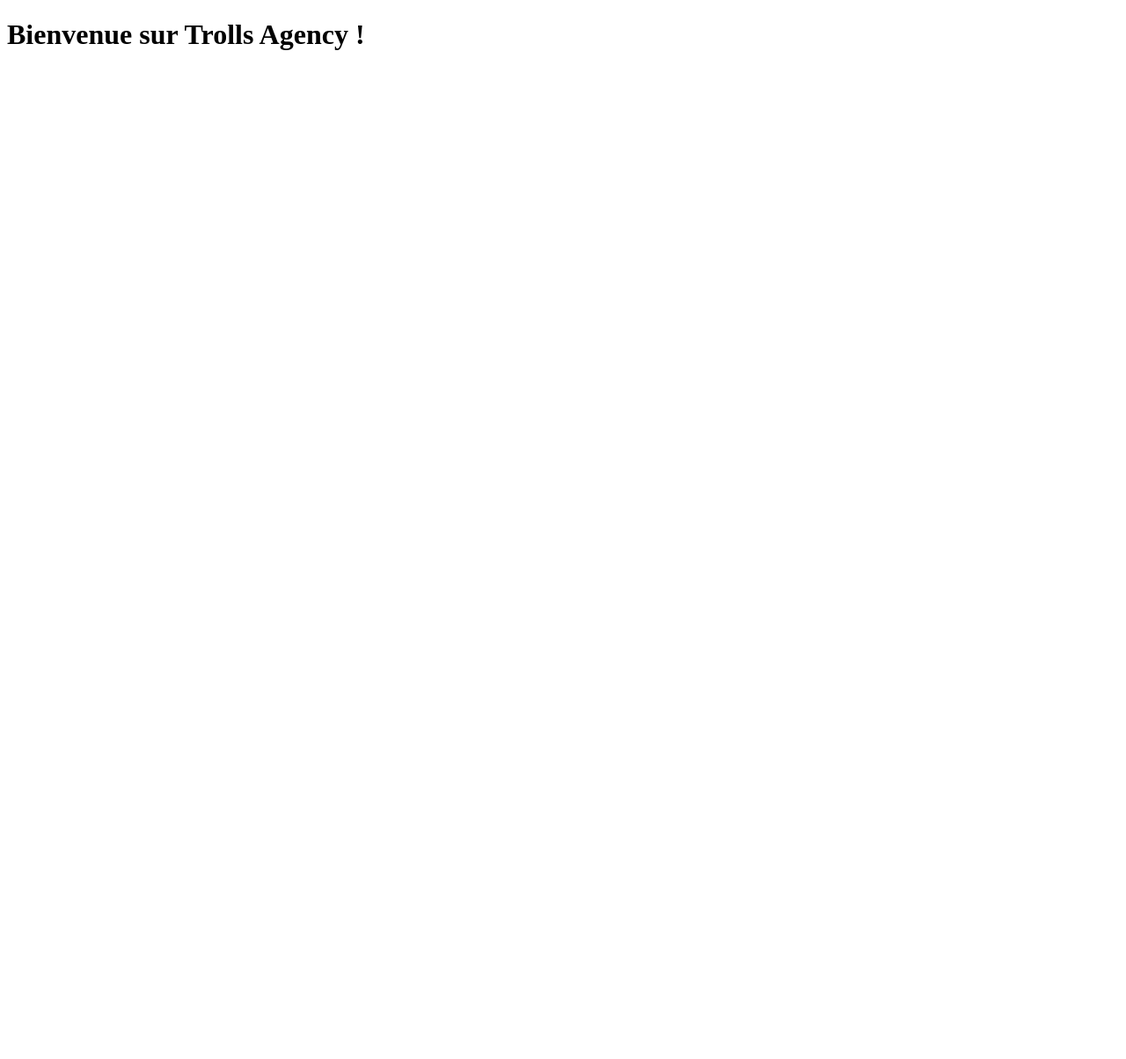
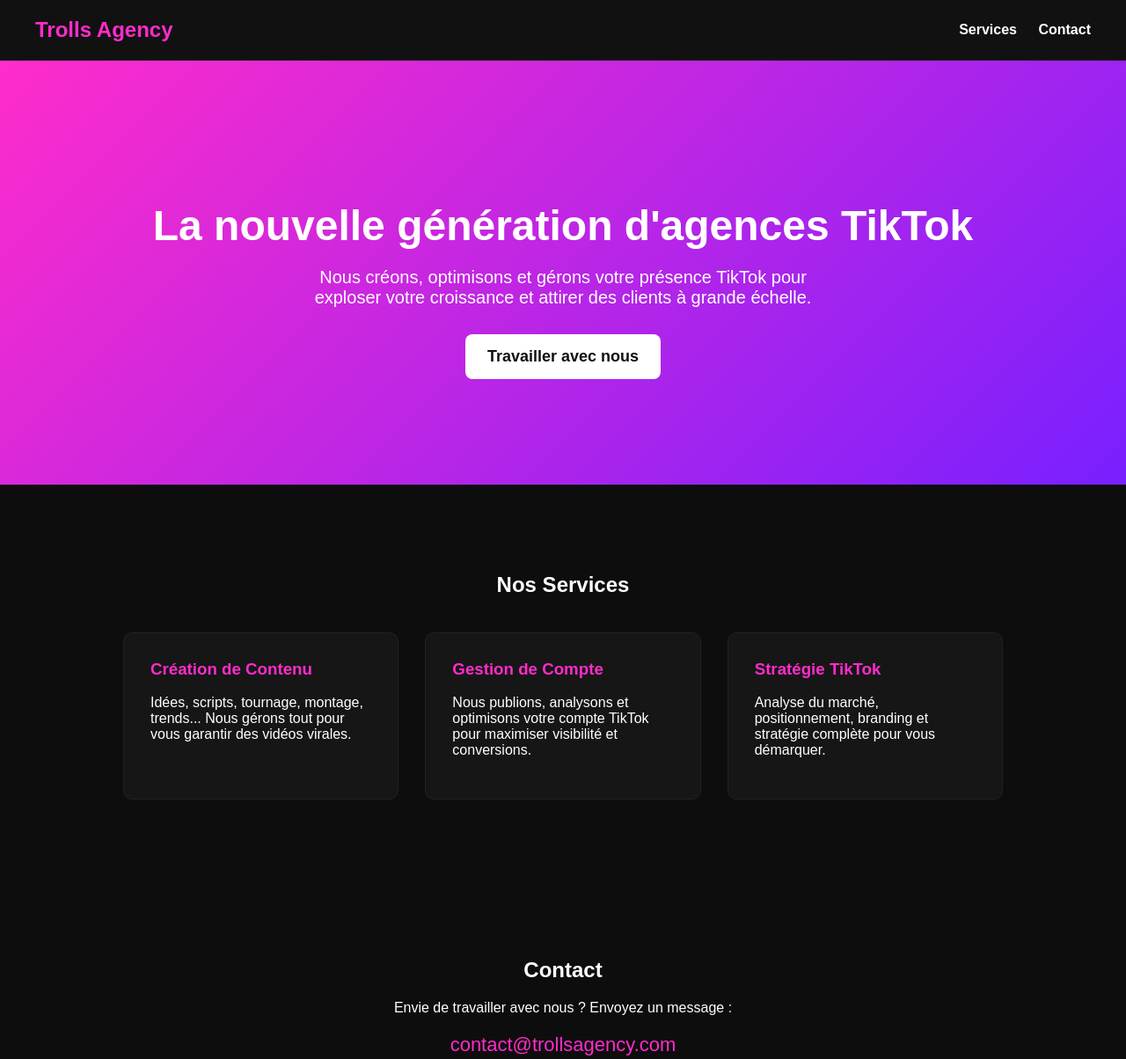
Before and after one commit to Moule-FR/trollsagency, a plain HTML site: page index.html in a window 1280 px wide. Shown: the top 1204 px of the page at 88% size. Before the commit the page ends 800 px from the top, so only its background shows below. Drawn offline with Linux system fonts and the light colour scheme.

Commit message:
Update index.html

```diff
--- a/index.html
+++ b/index.html
@@ -1,10 +1,148 @@
 <!DOCTYPE html>
-<html>
-  <head>
-    <meta charset="UTF-8">
-    <title>Trolls Agency</title>
-  </head>
-  <body>
-    <h1>Bienvenue sur Trolls Agency !</h1>
-  </body>
+<html lang="fr">
+<head>
+  <meta charset="UTF-8" />
+  <meta name="viewport" content="width=device-width, initial-scale=1.0" />
+  <title>Trolls Agency - Agence TikTok</title>
+  <style>
+    body {
+      margin: 0;
+      font-family: Arial, sans-serif;
+      background: #0d0d0d;
+      color: white;
+    }
+
+    header {
+      padding: 20px 40px;
+      display: flex;
+      justify-content: space-between;
+      align-items: center;
+      background: #111;
+      border-bottom: 1px solid #222;
+    }
+
+    header h1 {
+      margin: 0;
+      font-size: 24px;
+      font-weight: bold;
+      color: #ff2ccb;
+    }
+
+    nav a {
+      margin-left: 20px;
+      color: white;
+      text-decoration: none;
+      font-weight: bold;
+    }
+
+    .hero {
+      text-align: center;
+      padding: 120px 20px;
+      background: linear-gradient(135deg, #ff2ccb, #7820ff);
+    }
+
+    .hero h2 {
+      font-size: 48px;
+      margin-bottom: 20px;
+    }
+
+    .hero p {
+      font-size: 20px;
+      max-width: 600px;
+      margin: 0 auto;
+    }
+
+    .btn {
+      display: inline-block;
+      margin-top: 30px;
+      background: white;
+      color: #111;
+      padding: 15px 25px;
+      border-radius: 8px;
+      font-size: 18px;
+      font-weight: bold;
+      text-decoration: none;
+    }
+
+    .section {
+      padding: 80px 40px;
+      max-width: 1000px;
+      margin: 0 auto;
+      text-align: center;
+    }
+
+    .services {
+      display: grid;
+      grid-template-columns: repeat(auto-fit, minmax(250px, 1fr));
+      gap: 30px;
+      margin-top: 40px;
+    }
+
+    .card {
+      background: #161616;
+      padding: 30px;
+      border-radius: 10px;
+      border: 1px solid #222;
+      text-align: left;
+    }
+
+    .card h3 {
+      margin-top: 0;
+      color: #ff2ccb;
+    }
+
+    footer {
+      text-align: center;
+      padding: 20px;
+      background: #111;
+      color: #777;
+      margin-top: 60px;
+    }
+  </style>
+</head>
+<body>
+
+<header>
+  <h1>Trolls Agency</h1>
+  <nav>
+    <a href="#services">Services</a>
+    <a href="#contact">Contact</a>
+  </nav>
+</header>
+
+<section class="hero">
+  <h2>La nouvelle génération d'agences TikTok</h2>
+  <p>Nous créons, optimisons et gérons votre présence TikTok pour exploser votre croissance et attirer des clients à grande échelle.</p>
+  <a href="#contact" class="btn">Travailler avec nous</a>
+</section>
+
+<section class="section" id="services">
+  <h2>Nos Services</h2>
+  <div class="services">
+    <div class="card">
+      <h3>Création de Contenu</h3>
+      <p>Idées, scripts, tournage, montage, trends... Nous gérons tout pour vous garantir des vidéos virales.</p>
+    </div>
+    <div class="card">
+      <h3>Gestion de Compte</h3>
+      <p>Nous publions, analysons et optimisons votre compte TikTok pour maximiser visibilité et conversions.</p>
+    </div>
+    <div class="card">
+      <h3>Stratégie TikTok</h3>
+      <p>Analyse du marché, positionnement, branding et stratégie complète pour vous démarquer.</p>
+    </div>
+  </div>
+</section>
+
+<section class="section" id="contact">
+  <h2>Contact</h2>
+  <p>Envie de travailler avec nous ? Envoyez un message : </p>
+  <p style="font-size: 22px; margin-top: 20px; color: #ff2ccb;">contact@trollsagency.com</p>
+</section>
+
+<footer>
+  © 2025 Trolls Agency — Tous droits réservés
+</footer>
+
+</body>
 </html>
```
